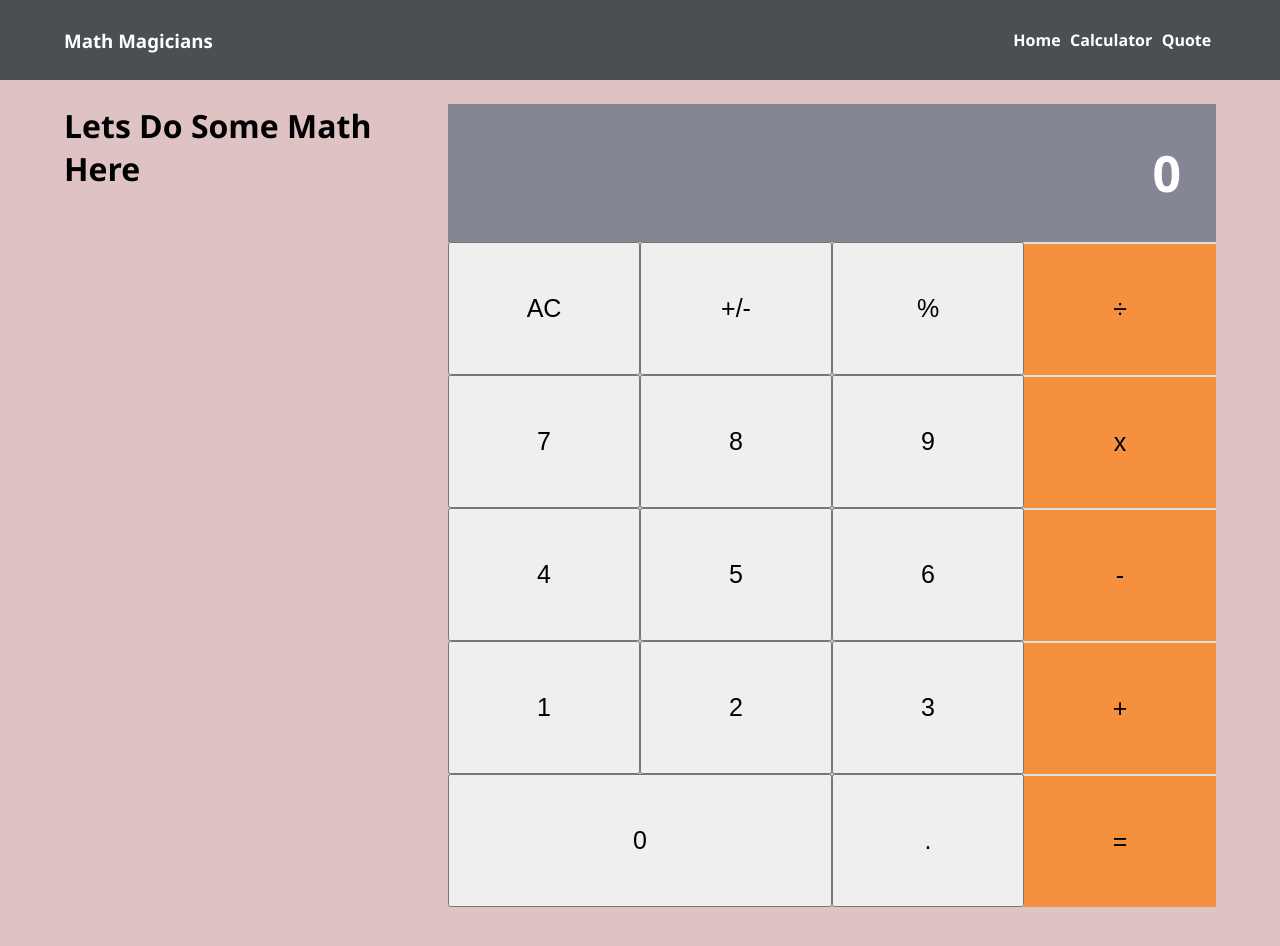
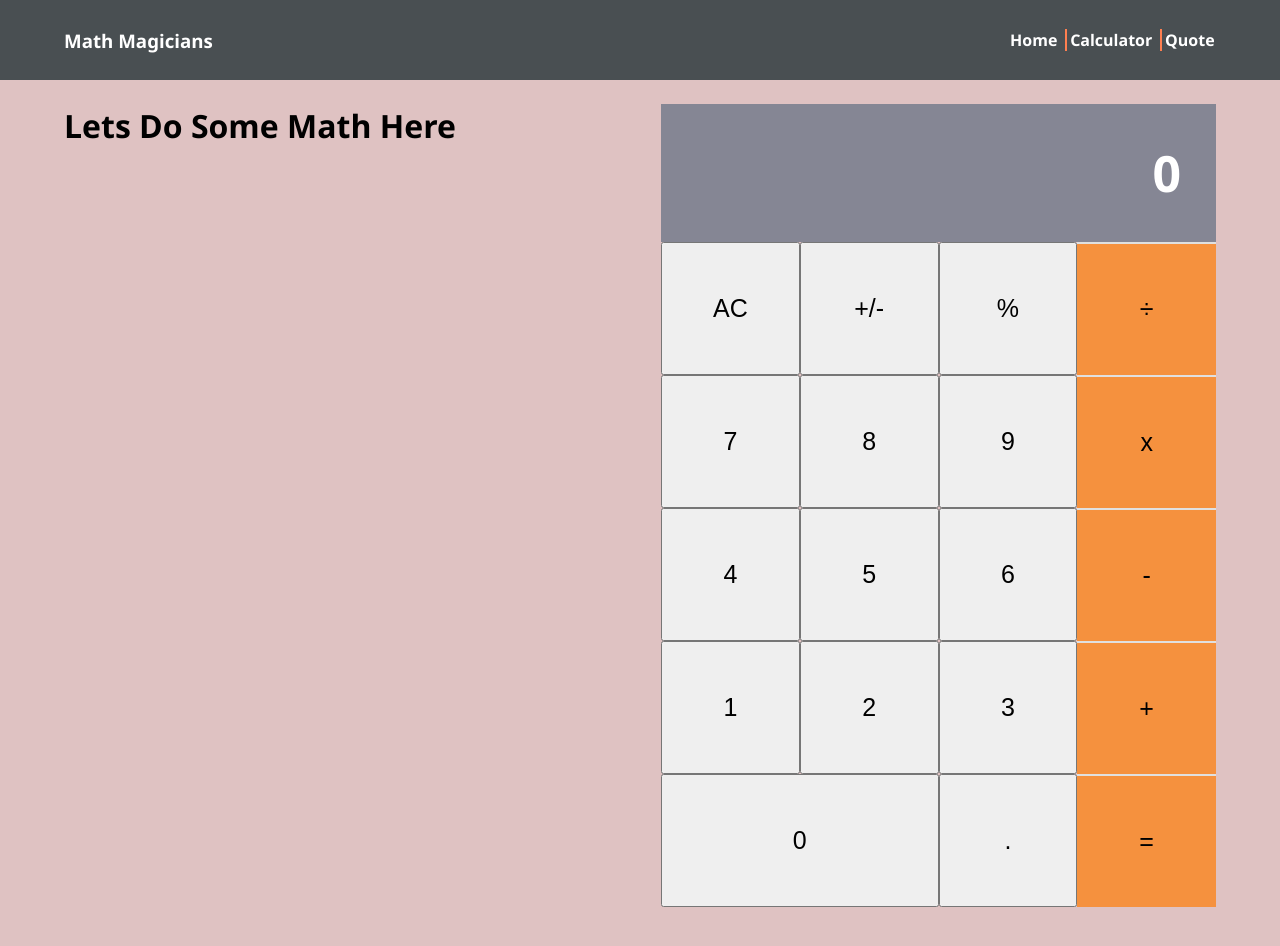
Before and after one commit to yayner2002/math-magicians, a React (Create React App) app: page /calculator in a window 1280 px wide. Shown: the top 946 px of the page. Before the commit the page ends 907 px from the top, so only its background shows below. Built offline with nearby package versions, Linux system fonts and the light colour scheme.

Commit message:
Add App screenshot to the readme

```diff
--- a/src/components/Calculator.css
+++ b/src/components/Calculator.css
@@ -66,9 +66,10 @@ button {
 }
 
 .calculator {
-  display: -ms-grid;
-  display: grid;
-  grid-template-columns: 1fr 2fr;
+  display: flex;
+  align-items: flex-start;
+  justify-content: space-between;
+  margin-bottom: 5%;
 }
 
 /* -----style in react routing---- */
@@ -81,6 +82,7 @@ nav {
   min-height: 10vh;
   background-color: rgb(73, 79, 82);
   color: #fff;
+  position: static;
 }
 
 .container {
@@ -116,6 +118,14 @@ article {
 
 .nav-links li {
   position: relative;
+  border-right: 2px solid coral;
+  padding-right: 8px;
+}
+
+#lastItem {
+  border-right: none;
+  padding: 0;
+  margin: 0;
 }
 
 .nav-links li::after {
--- a/src/components/Nav.js
+++ b/src/components/Nav.js
@@ -22,7 +22,7 @@ function Nav() {
             <li>Calculator</li>
           </Link>
           <Link to="/quote" style={navStyle}>
-            <li>Quote</li>
+            <li id="lastItem">Quote</li>
           </Link>
         </ul>
       </div>
--- a/src/index.js
+++ b/src/index.js
@@ -1,7 +1,6 @@
 import React from 'react';
 import ReactDOM from 'react-dom/client';
 import App from './App';
-// import reportWebVitals from './reportWebVitals';
 
 const root = ReactDOM.createRoot(document.getElementById('root'));
 root.render(
@@ -9,7 +8,3 @@ root.render(
     <App />
   </React.StrictMode>,
 );
-
-// If you want to start measuring performance in your app, pass a function
-// to log results (for example: reportWebVitals(console.log))
-// or send to an analytics endpoint. Learn more: https://bit.ly/CRA-vitals
```
Also changed, not shown: app_screenshot.png (added), 1 other file (tests, documents, lock files or other folders).
